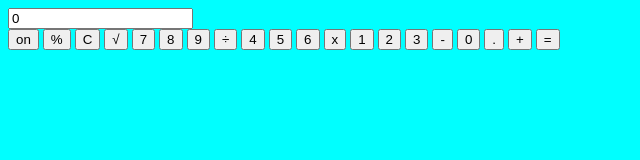
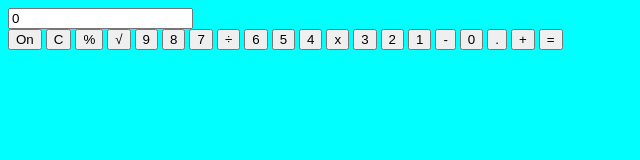
Before and after one commit to larissa360/2f3t, a plain HTML site: page index.html in a window 1280 px wide. Shown: the full height of the page, 0-640 px from the left. Drawn offline with Linux system fonts and the light colour scheme; files that its build step writes are made by us from their sources.

Commit message:
Update index.html

```diff
--- a/index.html
+++ b/index.html
@@ -1,48 +1,49 @@
 <!DOCTYPE html>
-<html lang="pt-br">
+<html lang="en">
 <head>
     <meta charset="UTF-8">
     <meta http-equiv="X-UA-Compatible" content="IE=edge">
     <meta name="viewport" content="width=device-width, initial-scale=1.0">
-    <title>Calculadora</title>
+    <title>2f3t</title>
     <link rel="stylesheet" href="./css/estilo.css">
     <script src="./js/script.js"></script>
 </head>
-<body background="black">
+<body>
 
 <section class="calculadora">
-        <div class="display_calc">
-            <input id="resultado" readonly value="0" type="text">
-
+     <div class="diplay_calc">
+            <input id="resultado"readonly value="0" type="text">
     </div>
 
-        <div class="btn">
-            <button>on</button>
-             <button>%</button>
-             <button>C</button>
-             <button>&#8730;</button>
+    <div class="bnt">
+        <button onclick="onoff()">On</button>
+        <button onclick="zerar()">C</button>
+        <button onclick="porcentegem()">%</button>
+        <button onclick="raiz_quadrada()">&#8730;</button>
 
-
+            <button onclick="digitando('9')">9</button>
+            <button onclick="digitando('8')">8</button>
             <button onclick="digitando('7')">7</button>
-             <button onclick="digitando('8')">8</button>
-             <button onclick="digitando('9')">9</button>
-             <button onclick="operacao('div')">&#247;</button>
+            <button onclick="operacao ('div')">&#247;</button>
+            <button onclick="digitando('6')">6</button>
+            <button onclick="digitando('5')">5</button>
             <button onclick="digitando('4')">4</button>
-             <button onclick="digitando('5')">5</button>
-             <button onclick="digitando('6')">6</button>
-             <button onclick="digitando('mult')">x</button>
+            <button onclick="operacao ('mult')" >x</button>
+            <button onclick="digitando('3')">3</button>
+            <button onclick="digitando('2')">2</button>
             <button onclick="digitando('1')">1</button>
-             <button onclick="digitando('2')">2</button>
-             <button onclick="digitando('3')">3</button>
-             <button onclick="operacao('sub')">-</button>
+            <button onclick="operacao ('sub')" >-</button>
             <button onclick="digitando('0')">0</button>
             <button onclick="digitando('.')">.</button>
-             <button onclick="operacao('soma')">+</button>
-             <button onclick= "calcula()" id="btn_igual">=</button>
-
+            <button onclick="operacao ('soma')"  >+</button>
+            <button onclick="calcula ()" id="bnt_igual" >=</button>
     </div>
     </div>
+</section>
 
+<script>
+    onoff();
+</script>
 
 </body>
 </html>
```
Lines whose indentation alone changed are shown as unchanged.
